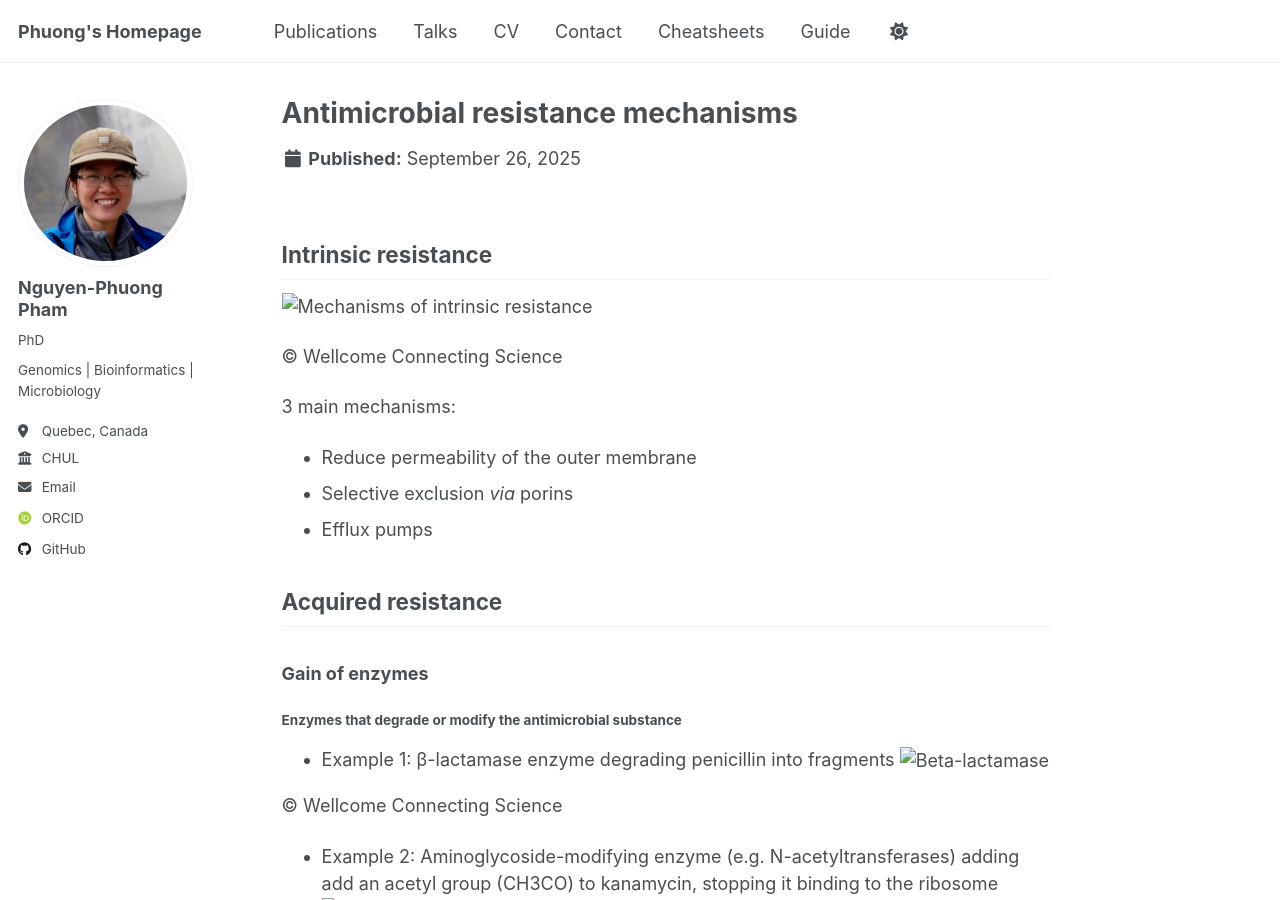
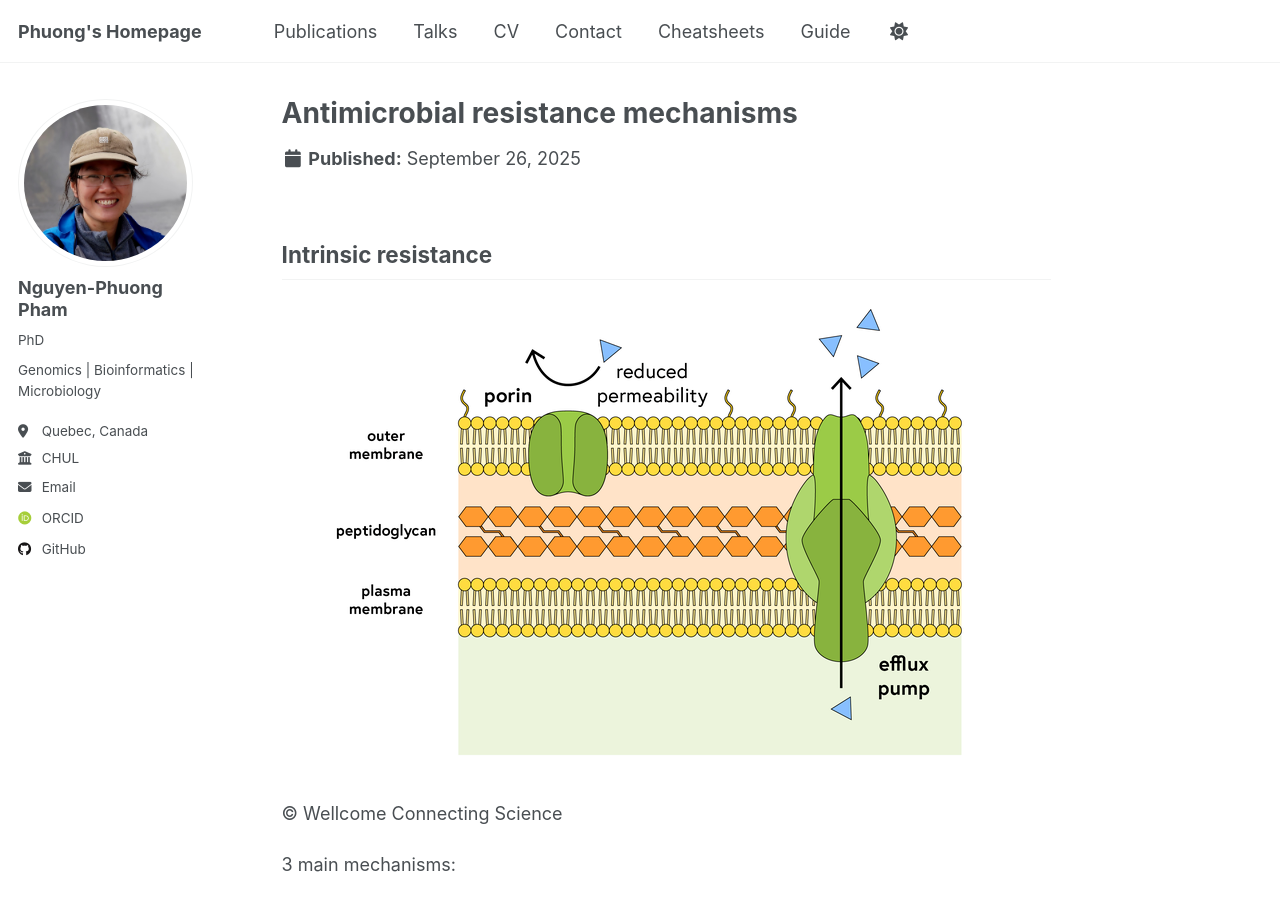
Before and after one commit to phng3001/phng3001.github.io, a Jekyll site: the page built from _cheatsheets/AMR_mechanisms.md, in a window 1280 px wide and 900 px high. Built offline with Jekyll 4.4.1, drawn with Linux system fonts in a browser that asks for light colours; some web fonts are replaced; a script that is not in the unit is left out.

Commit message:
Update AMR_mechanisms.md

```diff
--- a/_cheatsheets/AMR_mechanisms.md
+++ b/_cheatsheets/AMR_mechanisms.md
@@ -6,7 +6,7 @@ collection: cheatsheets
 
 ## Intrinsic resistance
 
-![Mechanisms of intrinsic resistance](AMR_mechanisms/intrinsic_resistance_mechanisms.png)
+![Mechanisms of intrinsic resistance](/images/AMR_mechanisms/intrinsic_resistance_mechanisms.png)
 
 © Wellcome Connecting Science
 
@@ -19,19 +19,19 @@ collection: cheatsheets
 ### Gain of enzymes
 #### Enzymes that degrade or modify the antimicrobial substance
 * Example 1: β-lactamase enzyme degrading penicillin into fragments
-![Beta-lactamase](AMR_mechanisms/beta_lactamase.png)
+![Beta-lactamase](/images/AMR_mechanisms/beta_lactamase.png)
 
 © Wellcome Connecting Science
 
 * Example 2: Aminoglycoside-modifying enzyme (e.g. N-acetyltransferases) adding add an acetyl group (CH3CO) to kanamycin, stopping it binding to the ribosome
-![Aminoglycoside-modifying enzyme](AMR_mechanisms/aminoglycoside_modifying_enzymes.png)
+![Aminoglycoside-modifying enzyme](/images/AMR_mechanisms/aminoglycoside_modifying_enzymes.png)
 
 © Wellcome Connecting Science
 
 #### Enzymes that modify the target of the antimicrobial substance
 
 Example: *erm* (Erythromycin Ribosomal Methylation) methylating to part of the ribosome which is the target of erythromycin
-![Erythromycin ribosomal methylation](AMR_mechanisms/erm.png)
+![Erythromycin ribosomal methylation](/images/AMR_mechanisms/erm.png)
 
 © Wellcome Connecting Science
 
@@ -39,7 +39,7 @@ Example: *erm* (Erythromycin Ribosomal Methylation) methylating to part of the r
 
 Example: Single Nucleotide Polymorphisms (SNPs) modifying Penicillin Binding Proteins (PBPs) which are the targets of penicillin
 
-![PBP SNPs](AMR_mechanisms/pbp_snp.png)
+![PBP SNPs](/images/AMR_mechanisms/pbp_snp.png)
 
 © Wellcome Connecting Science
 
@@ -47,7 +47,7 @@ Example: Single Nucleotide Polymorphisms (SNPs) modifying Penicillin Binding Pro
 
 Example: Methicillin-resistant Staphylococcus aureus (MRSA)  acquiring an extra copy of penicillin-binding protein 2, known as PBP2a
 
-![PBP2a](AMR_mechanisms/pbp2a.png)
+![PBP2a](/images/AMR_mechanisms/pbp2a.png)
 
 © Wellcome Connecting Science
 
@@ -55,7 +55,7 @@ Example: Methicillin-resistant Staphylococcus aureus (MRSA)  acquiring an extra
 
 Example: Overproduction of dihydropteroate synthase (DHPS) leading to sulfamethoxazole (SMX) resistance
 
-![DHPS overproduction](AMR_mechanisms/dhps_overproduction.png)
+![DHPS overproduction](/images/AMR_mechanisms/dhps_overproduction.png)
 
 © Wellcome Connecting Science
 
```
Also changed, not shown: images/AMR_mechanisms/aminoglycoside_modifying_enzymes.png (renamed from _cheatsheets/AMR_mechanisms/aminoglycoside_modifying_enzymes.png), images/AMR_mechanisms/beta_lactamase.png (renamed from _cheatsheets/AMR_mechanisms/beta_lactamase.png), images/AMR_mechanisms/dhps_overproduction.png (renamed from _cheatsheets/AMR_mechanisms/dhps_overproduction.png), images/AMR_mechanisms/erm.png (renamed from _cheatsheets/AMR_mechanisms/erm.png), images/AMR_mechanisms/intrinsic_resistance_mechanisms.png (renamed from _cheatsheets/AMR_mechanisms/intrinsic_resistance_mechanisms.png), images/AMR_mechanisms/pbp2a.png (renamed from _cheatsheets/AMR_mechanisms/pbp2a.png), images/AMR_mechanisms/pbp_snp.png (renamed from _cheatsheets/AMR_mechanisms/pbp_snp.png).
